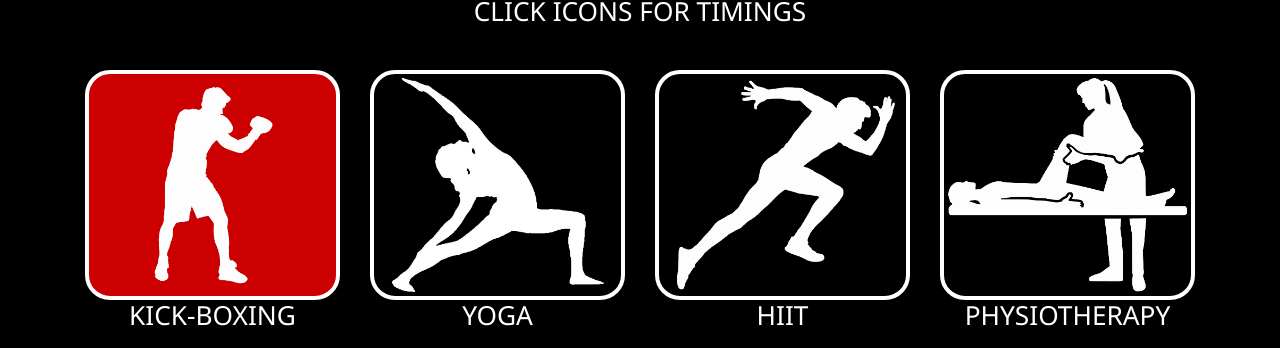
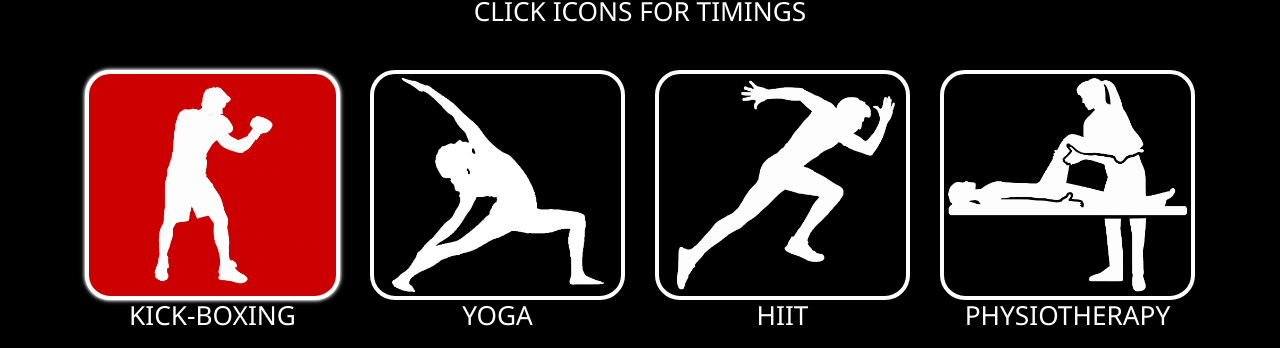
Before and after one commit to harifitkits/online-classes, a plain HTML site: page index.html in a window 1280 px wide. In both pictures the pointer is over the picture 212 px from the left and 584 px from the top of the page. Shown: the part 400-748 px from the top of the page. Drawn offline with nearby package versions, Linux system fonts and the light colour scheme.

Commit message:
Update style2.css

```diff
--- a/style2.css
+++ b/style2.css
@@ -12,7 +12,7 @@
 }
 .head:hover{
   background-color: #cc0000;
-/*   box-shadow: 0 0 3px white, 0 0 5px white; */
+  box-shadow: 0 0 3px white, 0 0 5px white;
 }
 table {
 
```
